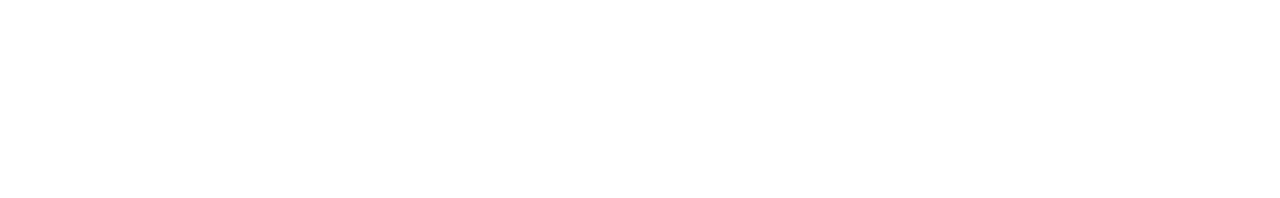
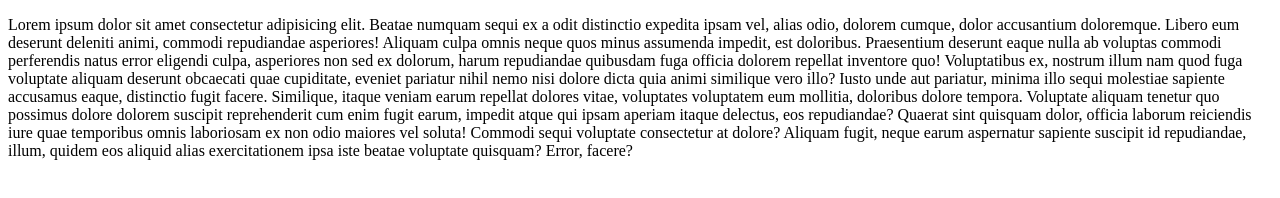
Before and after one commit to MostafaMohamed2002/MostafaMohamed2002.github.io, a plain HTML site: page home.html in a window 1280 px wide. Drawn offline with Linux system fonts and the light colour scheme.

Commit message:
lorem190

```diff
--- a/home.html
+++ b/home.html
@@ -7,6 +7,6 @@
     <title>Document</title>
 </head>
 <body>
-
+    <p>Lorem ipsum dolor sit amet consectetur adipisicing elit. Beatae numquam sequi ex a odit distinctio expedita ipsam vel, alias odio, dolorem cumque, dolor accusantium doloremque. Libero eum deserunt deleniti animi, commodi repudiandae asperiores! Aliquam culpa omnis neque quos minus assumenda impedit, est doloribus. Praesentium deserunt eaque nulla ab voluptas commodi perferendis natus error eligendi culpa, asperiores non sed ex dolorum, harum repudiandae quibusdam fuga officia dolorem repellat inventore quo! Voluptatibus ex, nostrum illum nam quod fuga voluptate aliquam deserunt obcaecati quae cupiditate, eveniet pariatur nihil nemo nisi dolore dicta quia animi similique vero illo? Iusto unde aut pariatur, minima illo sequi molestiae sapiente accusamus eaque, distinctio fugit facere. Similique, itaque veniam earum repellat dolores vitae, voluptates voluptatem eum mollitia, doloribus dolore tempora. Voluptate aliquam tenetur quo possimus dolore dolorem suscipit reprehenderit cum enim fugit earum, impedit atque qui ipsam aperiam itaque delectus, eos repudiandae? Quaerat sint quisquam dolor, officia laborum reiciendis iure quae temporibus omnis laboriosam ex non odio maiores vel soluta! Commodi sequi voluptate consectetur at dolore? Aliquam fugit, neque earum aspernatur sapiente suscipit id repudiandae, illum, quidem eos aliquid alias exercitationem ipsa iste beatae voluptate quisquam? Error, facere?</p>
 </body>
 </html>
```
